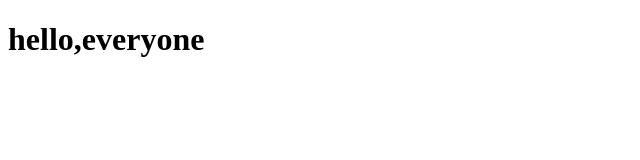
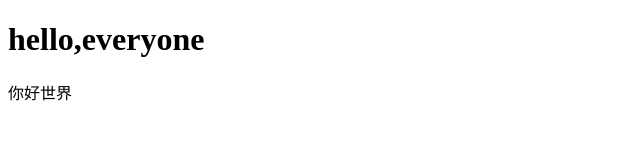
Before and after one commit to sunjunwei199/git-demo-2, a plain HTML site: page index.html in a window 1280 px wide. Shown: the full height of the page, 0-640 px from the left. Drawn offline with Linux system fonts and the light colour scheme.

Commit message:
少华第一次提交

```diff
--- a/index.html
+++ b/index.html
@@ -7,6 +7,6 @@
 <body>
   <!-- 我是邵坤鹏，我添加一个h1标签 -->
   <h1>hello,everyone</h1>
-
+   <p>你好世界</p>
 </body>
 </html>
```
Also changed, not shown: 1 other file.
